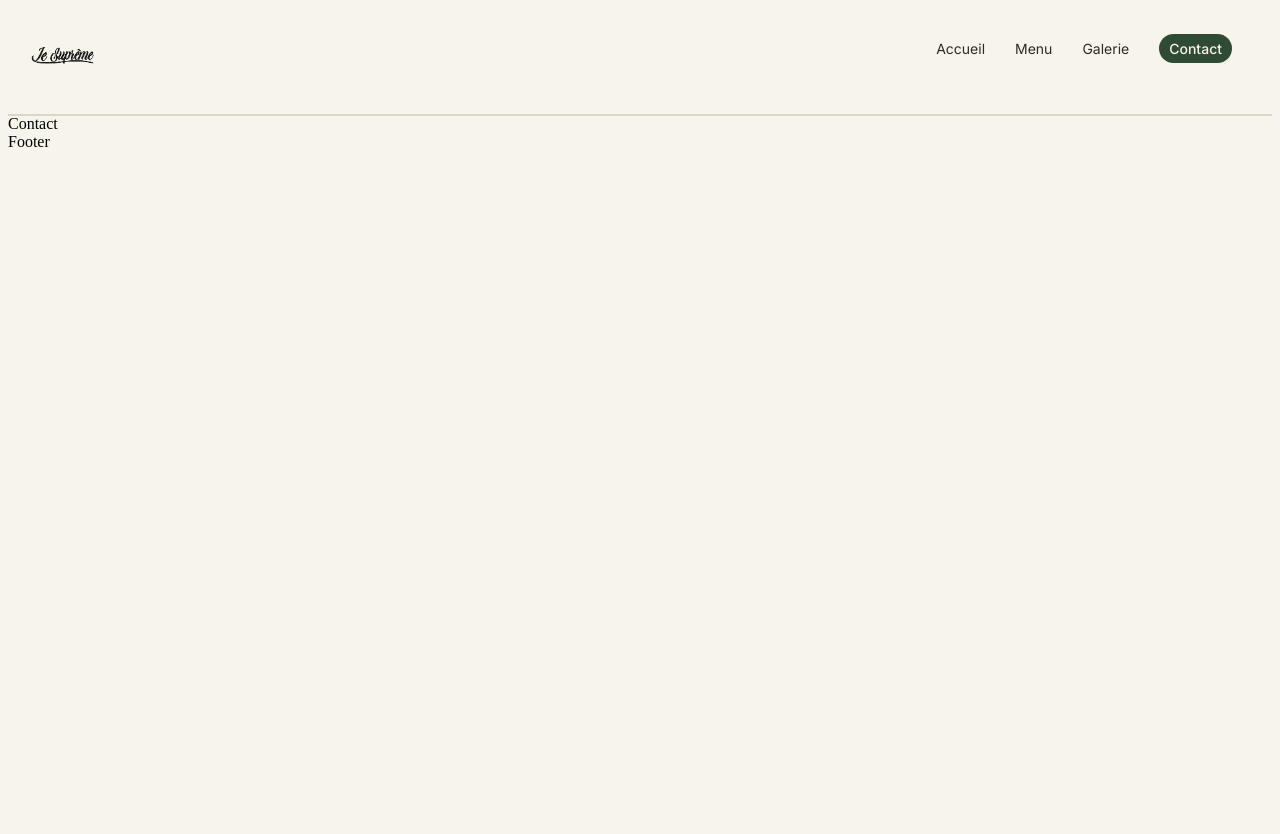
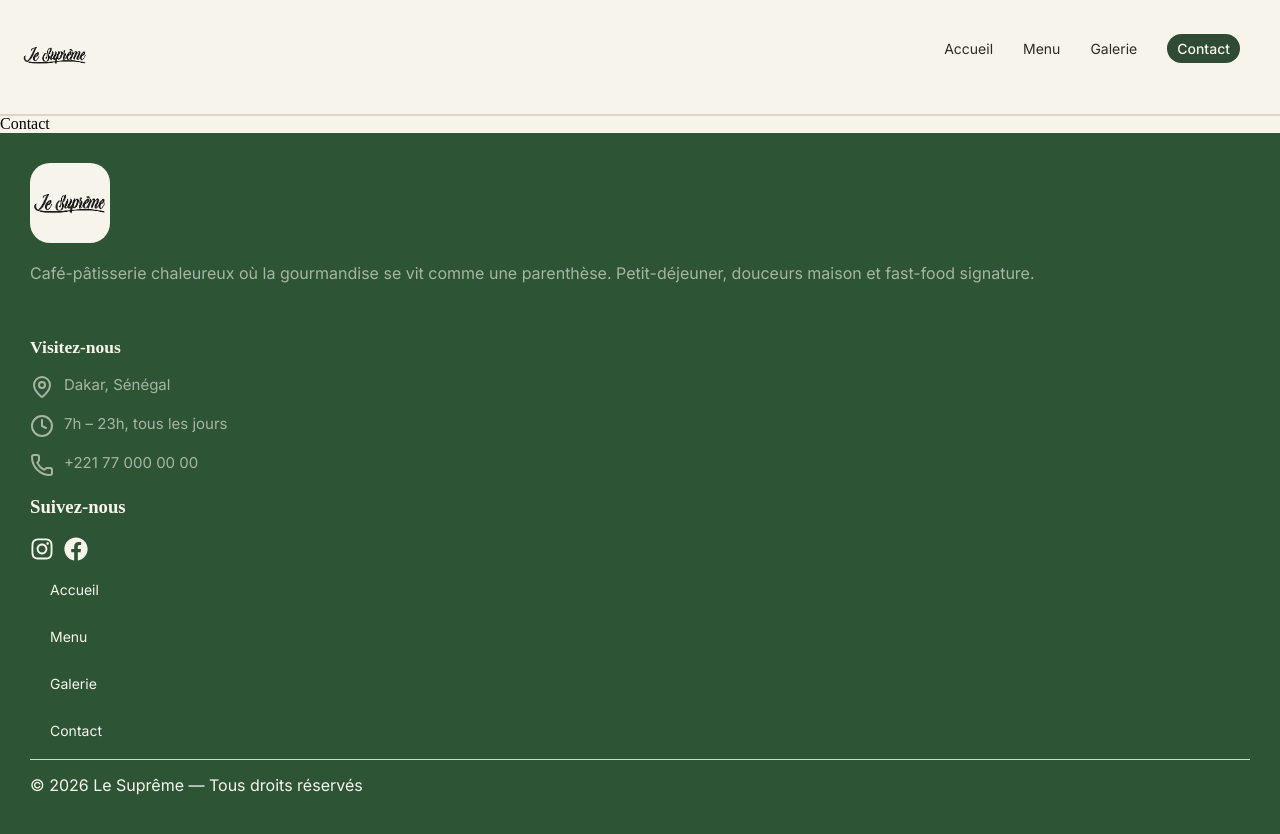
Before and after one commit to bettyhubcod/le-supreme-website, a React (Vite) app: page /contact in a window 1280 px wide. Shown: the top 834 px of the page. Before the commit the page ends 800 px from the top, so only its background shows below. Built offline with nearby package versions, Linux system fonts and the light colour scheme.

Commit message:
feat: footer complete avec style et icones

```diff
--- a/src/components/Footer.jsx
+++ b/src/components/Footer.jsx
@@ -1,5 +1,70 @@
+import "../styles/Footer.css";
+import logo from "../assets/logo.png";
+import { NavLink } from "react-router-dom";
+import { Phone, Clock, MapPin } from "lucide-react";
+import { FaInstagram, FaFacebook } from "react-icons/fa";
 function Footer() {
-  return <footer>Footer</footer>
+  return (
+    <footer>
+      <div className="logo">
+        <NavLink to="/">
+          <img src={logo} alt="Le Suprême" />
+        </NavLink>
+      </div>
+      <div className="description">
+        <p>
+          Café-pâtisserie chaleureux où la gourmandise se vit comme une
+          parenthèse. Petit-déjeuner, douceurs maison et fast-food signature.
+        </p>
+      </div>
+      <div className="visitez-nous">
+        <h3>Visitez-nous</h3>
+        <div className="info">
+          <p>
+            <MapPin />
+            Dakar, Sénégal
+          </p>
+          <p>
+            <Clock />
+            7h – 23h, tous les jours
+          </p>
+          <p>
+            <Phone />
+            +221 77 000 00 00
+          </p>
+        </div>
+      </div>
+      <div className="suivez-nous">
+        <h3>Suivez-nous</h3>
+        <div className="icon">
+          <FaInstagram size={24} color="#F7F4EC" />
+          <FaFacebook size={24} color="#F7F4EC" />
+        </div>
+      </div>
+      <div className="nav">
+        <ul>
+          <li>
+            <NavLink to="/">Accueil</NavLink>
+          </li>
+          <li>
+            <NavLink to="/menu">Menu</NavLink>
+          </li>
+          <li>
+            <NavLink to="/galerie">Galerie</NavLink>
+          </li>
+          <li>
+            <NavLink to="/contact" >
+              Contact
+            </NavLink>
+          </li>
+        </ul>
+      </div>
+      <div className="ligne_decor"></div>
+      <div className="droits">
+        <p>© 2026 Le Suprême — Tous droits réservés</p>
+      </div>
+    </footer>
+  );
 }
 
-export default Footer
+export default Footer;
--- /dev/null
+++ b/src/styles/Footer.css
@@ -0,0 +1,57 @@
+footer{
+    background-color: #2e5436;
+    width:auto;
+    height: fit-content;
+    padding: 30px;
+}
+img{
+    width: 80px;
+    height: 80px;
+    background-color: #F7F4EC;
+    border-radius:20px ;
+}
+.description{
+    color: #F7F4EC;
+    opacity: 60%;
+     font-family: 'Inter', sans-serif;
+     font-weight:lighter;
+}
+.visitez-nous{
+    padding-top: 20px;
+    color: #F7F4EC;
+    font-size: 15px;
+}
+.info{
+    opacity: 60%;
+    font-family: 'Inter', sans-serif;
+}
+
+.info p {
+    display: flex;
+    gap: 10px;
+}
+.suivez-nous {
+     color: #F7F4EC;
+}
+.suivez-nous p{
+     opacity: 60%;
+    font-family: 'Inter', sans-serif;
+}
+a{
+    text-decoration: none;
+
+    color: #F7F4EC ;
+}
+.ligne_decor{
+  background-color: #DDD6C6;
+    width:100%;
+    height: 0.5px;
+}
+.droits p {
+     color: #F7F4EC ;
+   font-family: 'Inter', sans-serif;
+}
+.icon{
+    display: flex;
+    gap: 10px;
+}
--- a/src/styles/Navbar.css
+++ b/src/styles/Navbar.css
@@ -2,6 +2,8 @@
 
 body{
        background-color: #F7F4EC ;
+       padding: 0;
+       margin: 0;
 }
 
 .menu {
@@ -28,8 +30,6 @@ nav a.active {
     border-radius: 20px;
     color: #F7F4EC;
   padding: 6px 10px;
-
-
 
 }
 
```
Also changed, not shown: src/components/Navbar.jsx (indentation only).
